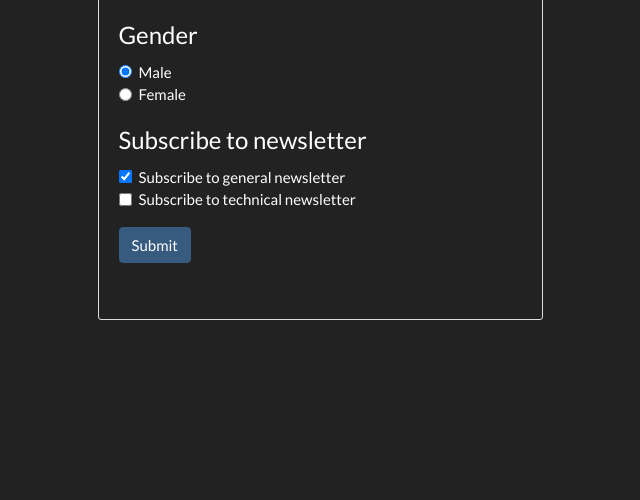
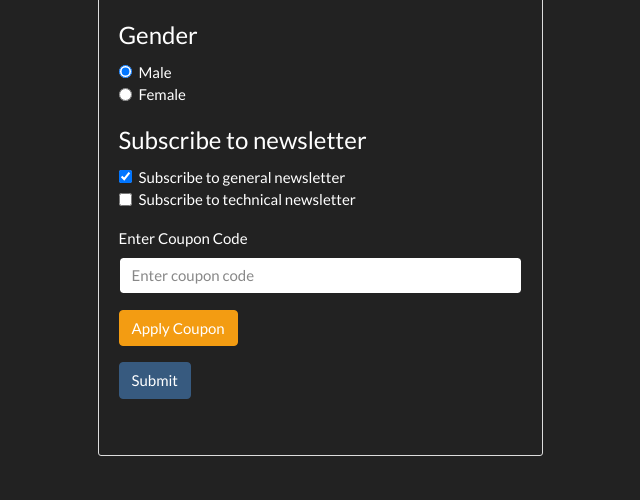
Before and after one commit to sarbjit87/practiceautomation, a Flask app: page /automation/signup in a window 1280 px wide. Shown: the part 724-1224 px from the top of the page, without its empty margins (320-960 px from the left). Before the commit the page ends 1044 px from the top, so only its background shows below. Run offline with Flask 2, Linux system fonts and the light colour scheme; some libraries are stand-ins or nearby versions.

Commit message:
coupon code

```diff
--- a/app/automation/routes.py
+++ b/app/automation/routes.py
@@ -12,6 +12,7 @@ def signupform():
         country = request.form['country']
         sports = request.form.getlist('sports')
         about = request.form['about']
+        coupon = request.form['coupon']
 
         if request.form.get('general_newsletter'):
             returndict['general_newsletter'] = True
@@ -24,6 +25,7 @@ def signupform():
         returndict['country'] = country
         returndict['sports'] = sports
         returndict['about'] = about
+        returndict['coupon'] = coupon
 
 
 
--- a/app/automation/templates/automation/signup.html
+++ b/app/automation/templates/automation/signup.html
@@ -71,6 +71,16 @@
                 </label>
               </div>
             </fieldset>
+
+<fieldset class="form-group">
+            <div class="form-group">
+              <label for="couponInput">Enter Coupon Code</label>
+              <input name="coupon" type="text" class="form-control" id="couponInput" aria-describedby="emailHelp" placeholder="Enter coupon code">
+            </div>
+            <button id="couponbutton" onclick="applycoupon()" type="button" class="btn btn-warning">Apply Coupon</button>
+            <div class="coupontext"></div>
+</fieldset>
+
             <fieldset class="form-group">
             <button type="submit" class="btn btn-primary">Submit</button>
           </fieldset>
@@ -78,4 +88,33 @@
     </div>
   </div>
 </div>
+
+<script>
+function applycoupon() {
+    var couponValue = document.getElementById("couponInput").value;
+
+    var newDiv1 = document.createElement("p");
+    var newContent1 = document.createTextNode("Verifying Coupon ...");
+    newDiv1.appendChild(newContent1);
+    newDiv1.className = "ajax-output-example-class";
+    $('.coupontext').html(newDiv1);
+
+    if ( couponValue == "AUTOMATION") {
+      var newDiv = document.createElement("p");
+      var newContent = document.createTextNode("Coupon Applied Successfully !");
+      newDiv.appendChild(newContent);
+      newDiv.className = "ajax-output-example-class";
+    } else {
+      var newDiv = document.createElement("p");
+      var newContent = document.createTextNode("Invalid Coupon !");
+      newDiv.appendChild(newContent);
+      newDiv.className = "ajax-output-example-class";
+    }
+
+    setTimeout(function(){
+      $('.coupontext').html(newDiv);
+    },5000);
+
+  }
+</script>
 {% endblock content %}
```
